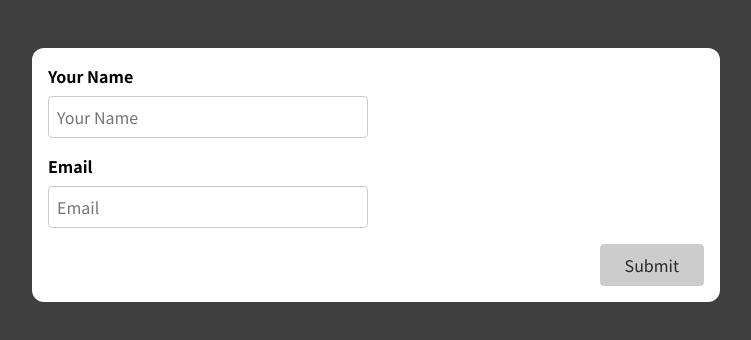
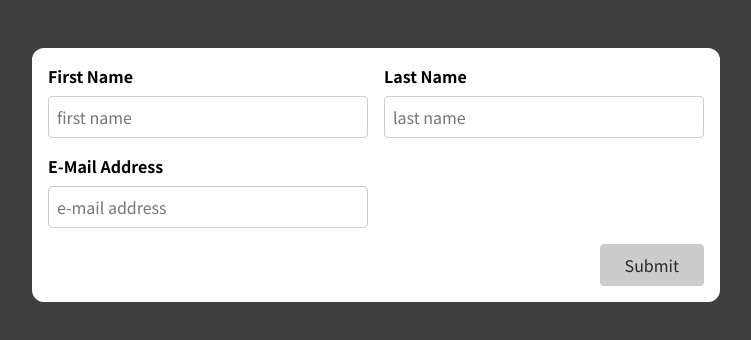
Before and after one commit to Tskhvedadze/Working-with-Forms-and-User-Inputs, a React (Create React App) app: page / in a window 1280 px wide. Shown: the top 340 px of the page, without its empty margins (264-1015 px from the left). Built offline with nearby package versions, Linux system fonts and the light colour scheme.

Commit message:
added useInput hook

```diff
--- a/src/App.js
+++ b/src/App.js
@@ -1,11 +1,10 @@
-import SimpleInput from './components/SimpleInput';
-
+import BasicForm from "./components/BasicForm";
 
 function App() {
 
   return (
     <div className="app">
-      <SimpleInput />
+      <BasicForm />
     </div>
   );
 }
--- a/src/components/BasicForm.js
+++ b/src/components/BasicForm.js
@@ -1,22 +1,106 @@
+import useInputs from "../hooks/use-inputs";
+
 const BasicForm = (props) => {
+  // First Name Input
+  const {
+    value: firstName,
+    hasError : firstNameNotValid,
+    isValid : fNameIsValid,
+    inputChangeHandler: firstNameChangeHandler,
+    inputBlurChangeHandler: firstNameBlurHandler,
+    reset: firstNameReset
+  } = useInputs(value => value.trim() !== '');
+  const firstNameInputIsNotValid = !firstNameNotValid && fNameIsValid;
+
+// Last Name Input
+  const {
+    value: lastName,
+    hasError : lastNameNotValid,
+    isValid : lastNameIsValid,
+    inputChangeHandler: lastNameChangeHandler,
+    inputBlurChangeHandler: lastNameBlurHandler,
+    reset: lastNameReset
+  } = useInputs(value => value.trim() !== '');
+  const lastNameInputIsNotValid = !lastNameNotValid && lastNameIsValid;
+
+  // E-mail Input
+  const {
+    value: emailInput,
+    hasError : emailNotValid,
+    isValid : emailIsValid,
+    inputChangeHandler: emailChangeHandler,
+    inputBlurChangeHandler: emailBlurHandler,
+    reset: emailReset
+  } = useInputs(value => value.includes('@'));
+  const emailInputIsNotValid = !emailNotValid && emailIsValid;
+
+  let formIsValid = false;
+  if(firstNameNotValid && lastNameNotValid && emailNotValid){
+    formIsValid = true;
+  }
+
+  const formSubmisionHandler = (e) => {
+    e.preventDefault();
+
+    if (!firstNameNotValid && !lastNameNotValid && !emailNotValid) {
+      return;
+    }
+
+    console.log(firstName);
+    console.log(lastName);
+    console.log(emailInput);
+
+    firstNameReset();
+    lastNameReset();
+    emailReset();
+  }
+
+  const firstNameClass = firstNameInputIsNotValid ? 'form-control invalid input' : 'form-control '
+  const lastNameClass = lastNameInputIsNotValid ? 'form-control invalid input' : 'form-control ';
+  const emailInputClass = emailInputIsNotValid ? 'form-control invalid input' : 'form-control ';
+
   return (
-    <form>
+    <form onSubmit={formSubmisionHandler}>
       <div className='control-group'>
-        <div className='form-control'>
-          <label htmlFor='name'>First Name</label>
-          <input type='text' id='name' />
+        <div className={firstNameClass}>
+          <label htmlFor='firstName'>First Name</label>
+          <input
+            type='text'
+            id='firstName'
+            placeholder="first name"
+            onChange={firstNameChangeHandler}
+            onBlur={firstNameBlurHandler}
+            value={firstName}
+          />
+         {firstNameInputIsNotValid && <p className="error-text">First Name must not be empty!</p>}
         </div>
-        <div className='form-control'>
-          <label htmlFor='name'>Last Name</label>
-          <input type='text' id='name' />
+        <div className={lastNameClass}>
+          <label htmlFor='lastName'>Last Name</label>
+          <input
+            type='text'
+            id='lastName'
+            placeholder="last name"
+            onChange={lastNameChangeHandler}
+            onBlur={lastNameBlurHandler}
+            value={lastName}
+          />
+          {lastNameInputIsNotValid && <p className="error-text">Last Name must not be empty!</p>}
         </div>
       </div>
-      <div className='form-control'>
-        <label htmlFor='name'>E-Mail Address</label>
-        <input type='text' id='name' />
+      <div className={emailInputClass}>
+        <label htmlFor='email'>E-Mail Address</label>
+        <input
+          type='email'
+          id='email'
+          placeholder="e-mail address"
+          onChange={emailChangeHandler}
+          onBlur={emailBlurHandler}
+          value={emailInput}
+        />
+        {emailInputIsNotValid && <p className="error-text">Please enter valid e-mail</p>}
       </div>
       <div className='form-actions'>
-        <button>Submit</button>
+        <button disabled={!formIsValid}>Submit</button>
       </div>
     </form>
   );
--- /dev/null
+++ b/src/hooks/use-inputs.js
@@ -0,0 +1,36 @@
+import { useState } from "react";
+
+const useInputs = (valueValidation) => {
+    const [enteredInput, setEnteredInput] = useState('');
+    const [inputValid, setInputValid] = useState(false);
+
+    const hasError = valueValidation(enteredInput);
+    const inputIsValid = !hasError && inputValid
+
+    const inputChangeHandler = (e) => {
+        setEnteredInput(e.target.value);
+
+        setInputValid(true);
+    }
+
+    const inputBlurChangeHandler = (e) => {
+        setInputValid(true);
+    }
+
+    const reset = () => {
+        setEnteredInput('');
+        setInputValid(false);
+    }
+
+    return {
+        value: enteredInput,
+        hasError,
+        isValid: inputIsValid,
+        inputChangeHandler,
+        inputBlurChangeHandler,
+        reset
+    }
+
+}
+
+export default useInputs;
```
Also changed, not shown: 1 other file (tests, documents, lock files or other folders).
